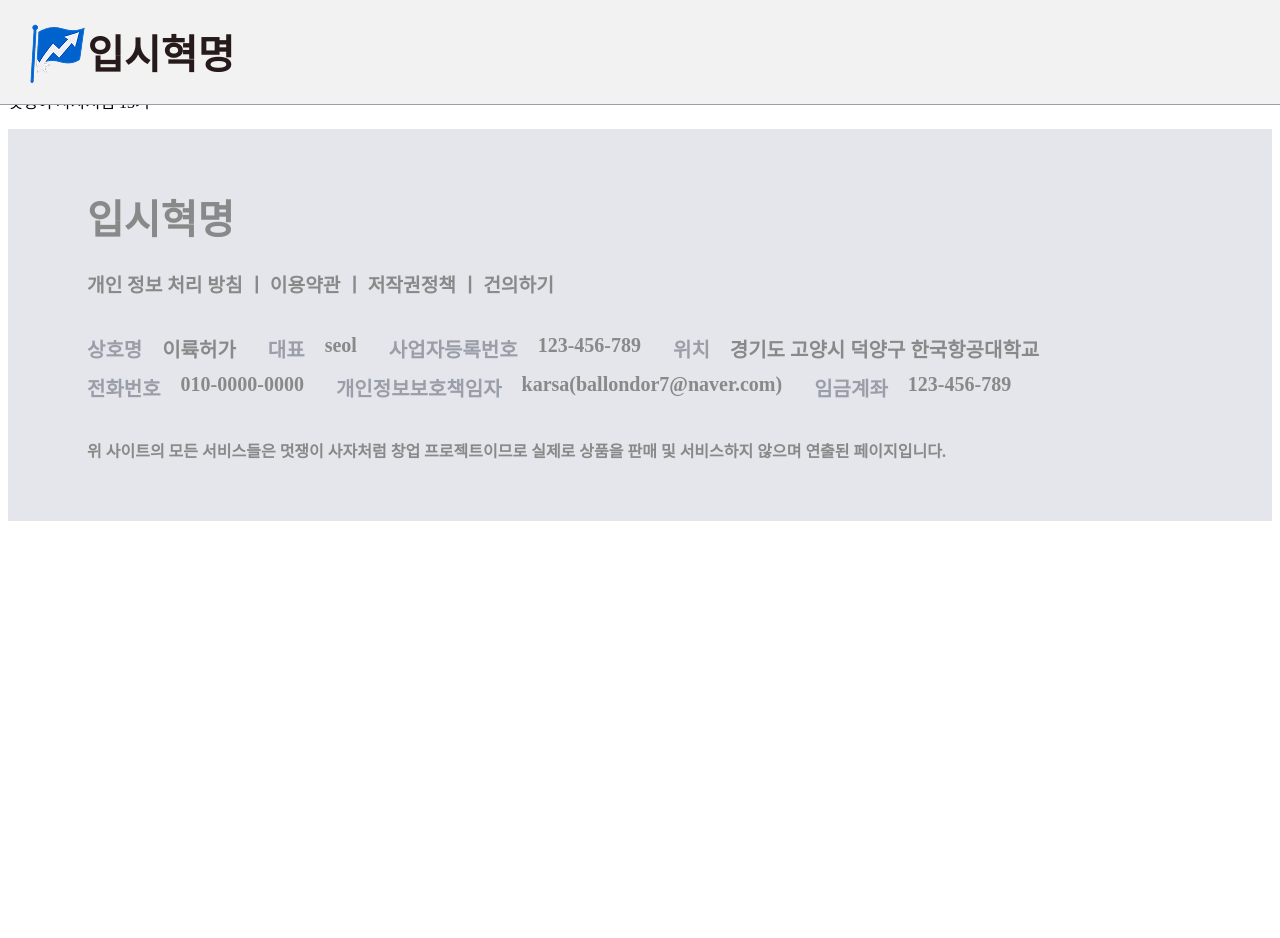
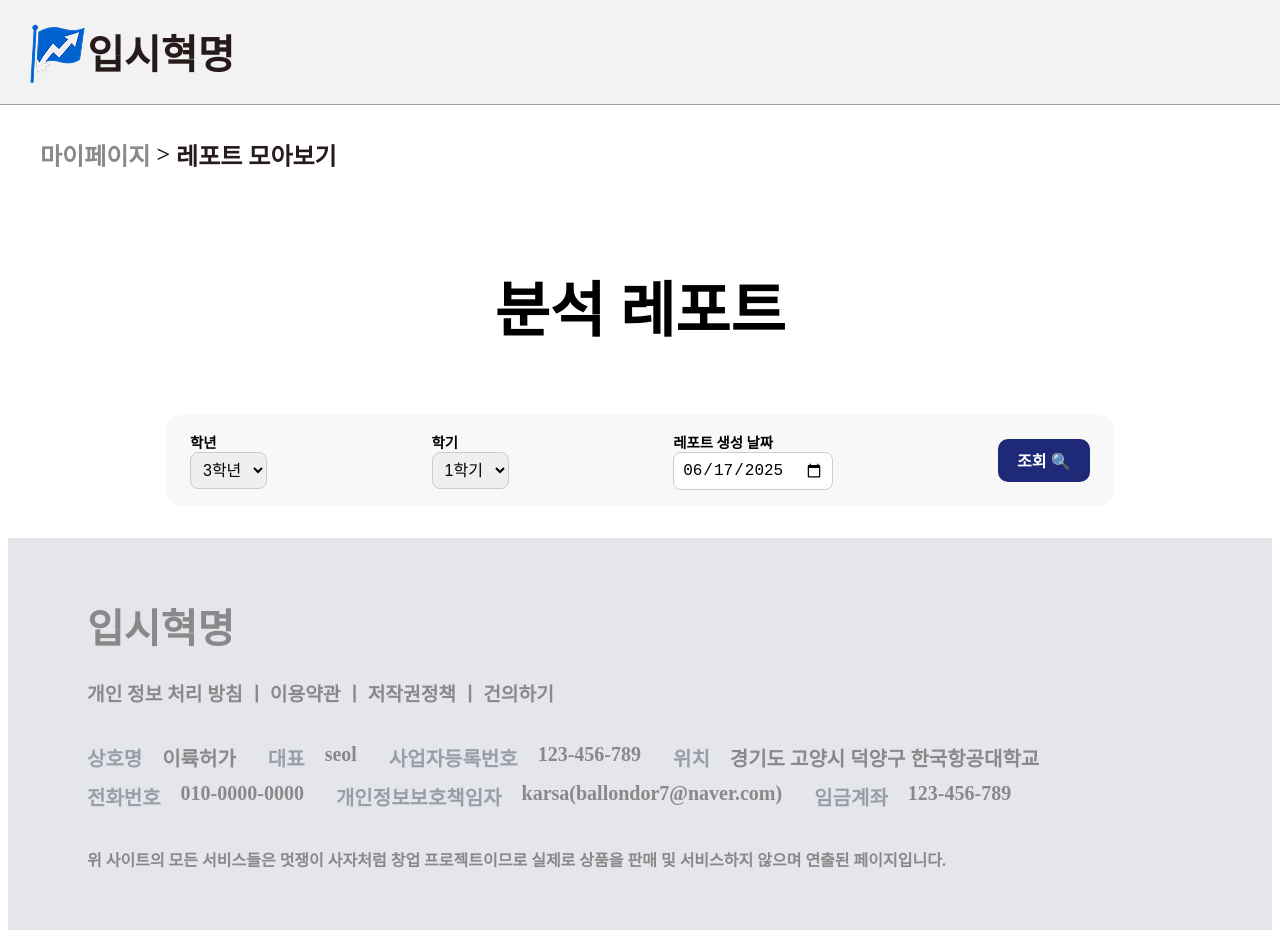
Before and after one commit to gotothesky2/Front-End, a React (Create React App) app in the folder can-fly-react/: page /report in a window 1280 px wide. Before the commit the page ends 800 px from the top, so only its background shows below. Built offline with nearby package versions, Linux system fonts and the light colour scheme; a web font is replaced by a local one.

Commit message:
분석 레포트 최상단 까지는 만들었음

```diff
--- a/can-fly-react/src/App.js
+++ b/can-fly-react/src/App.js
@@ -10,8 +10,8 @@ function App() {
 
     <Router>
        <Header/>
+
       <Routes>
-
         <Route path="/" element={<Home />} />
         <Route path='/report' element={<Report />} />
       </Routes>
--- a/can-fly-react/src/pages/Report/Report.js
+++ b/can-fly-react/src/pages/Report/Report.js
@@ -1,12 +1,58 @@
-import React from 'react';
+import React, { useState } from 'react';
+import '../../styles/Report.css';
 
 const Report = () => {
-    return(
-        <div>
-            <h1>레포트</h1>
-            <p>멋쟁이 사자처럼 13기</p>
-        </div>
-    );
+  const [grade, setGrade] = useState('3학년');
+  const [semester, setSemester] = useState('1학기');
+  const [reportDate, setReportDate] = useState('2025-06-17');
+
+  return (
+    <div className='report-page-container'>
+      {/*경로 텍스트 영역 */}
+      <div className='report-path-text'>
+        <span className="report-path-main">마이페이지</span>
+        <span className="report-path-arrow">&nbsp;&gt;&nbsp;</span>
+        <span className="report-path-sub">레포트 모아보기</span>
+      </div>
+      {/* 제목 영역 */}
+      <div className="report-title-box">
+        <h2>분석 레포트</h2>
+      </div>
+
+      {/* 필터 박스 */}
+      <div className="filter-box">
+        <label>
+          학년
+          <select value={grade} onChange={(e) => setGrade(e.target.value)}>
+            <option>1학년</option>
+            <option>2학년</option>
+            <option>3학년</option>
+          </select>
+        </label>
+
+        <label>
+          학기
+          <select value={semester} onChange={(e) => setSemester(e.target.value)}>
+            <option>1학기</option>
+            <option>2학기</option>
+          </select>
+        </label>
+
+        <label>
+          레포트 생성 날짜
+          <input
+            type="date"
+            value={reportDate}
+            onChange={(e) => setReportDate(e.target.value)}
+          />
+        </label>
+
+        <button className="search-btn" onClick={() => alert('조회 클릭됨')}>
+          조회 🔍
+        </button>
+      </div>
+    </div>
+  );
 };
 
 export default Report;
--- /dev/null
+++ b/can-fly-react/src/styles/Report.css
@@ -0,0 +1,75 @@
+.report-page-container{
+  max-width: 1200px;
+  margin: 0 auto;
+  padding: 2rem;
+  background-color: #fff;
+  margin-top: 105px;
+}
+
+.report-title-box {
+  text-align: center;
+  padding: 2rem 0 1rem;
+  font-size: 2.5rem;
+  font-weight: bold;
+}
+
+.filter-box {
+  display: flex;
+  align-items: center;
+  justify-content: space-between;
+  flex-wrap: wrap;
+  background-color: #f8f8f8;
+  padding: 1rem 1.5rem;
+  border-radius: 15px;
+  margin: 0 auto;
+  max-width: 900px;
+  gap: 1rem;
+}
+
+.filter-box label {
+  font-weight: 600;
+  display: flex;
+  flex-direction: column;
+  font-size: 0.9rem;
+}
+
+.filter-box select,
+.filter-box input[type="date"] {
+  padding: 0.5rem;
+  border: 1px solid #ccc;
+  border-radius: 8px;
+  font-size: 1rem;
+}
+
+.search-btn {
+  background-color: #1e2a78;
+  color: white;
+  border: none;
+  padding: 0.6rem 1.2rem;
+  border-radius: 10px;
+  font-size: 1rem;
+  font-weight: bold;
+  cursor: pointer;
+}
+
+.report-path-text {
+  font-size: 1.5rem;
+  margin-bottom: 0.5rem;
+  display: flex;
+  align-items: center;
+}
+
+.report-path-main {
+  color: #898989;
+  font-weight: bold;
+}
+
+.report-path-arrow {
+  color: #261B1A;
+  font-weight: bold;
+}
+
+.report-path-sub {
+  color: #261B1A;
+  font-weight: bold;
+}
```
Also changed, not shown: 1 other file (tests, documents, lock files or other folders).
